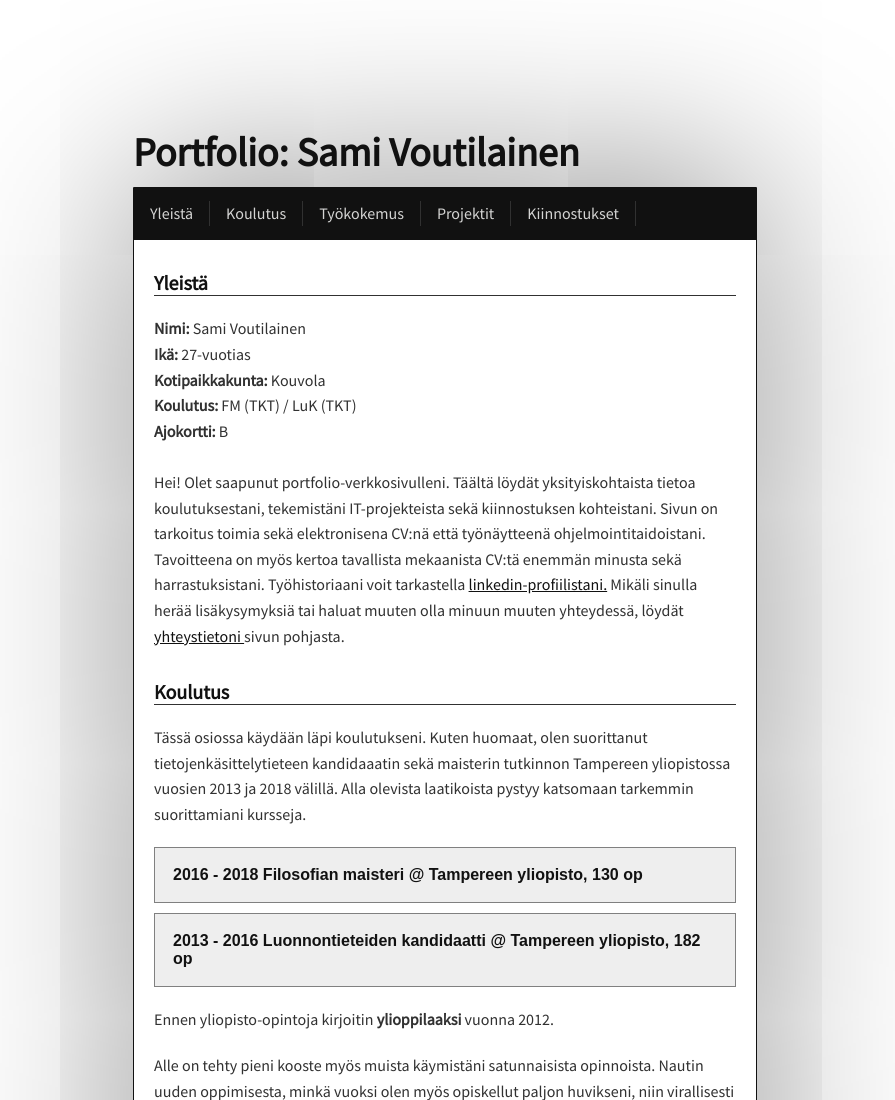
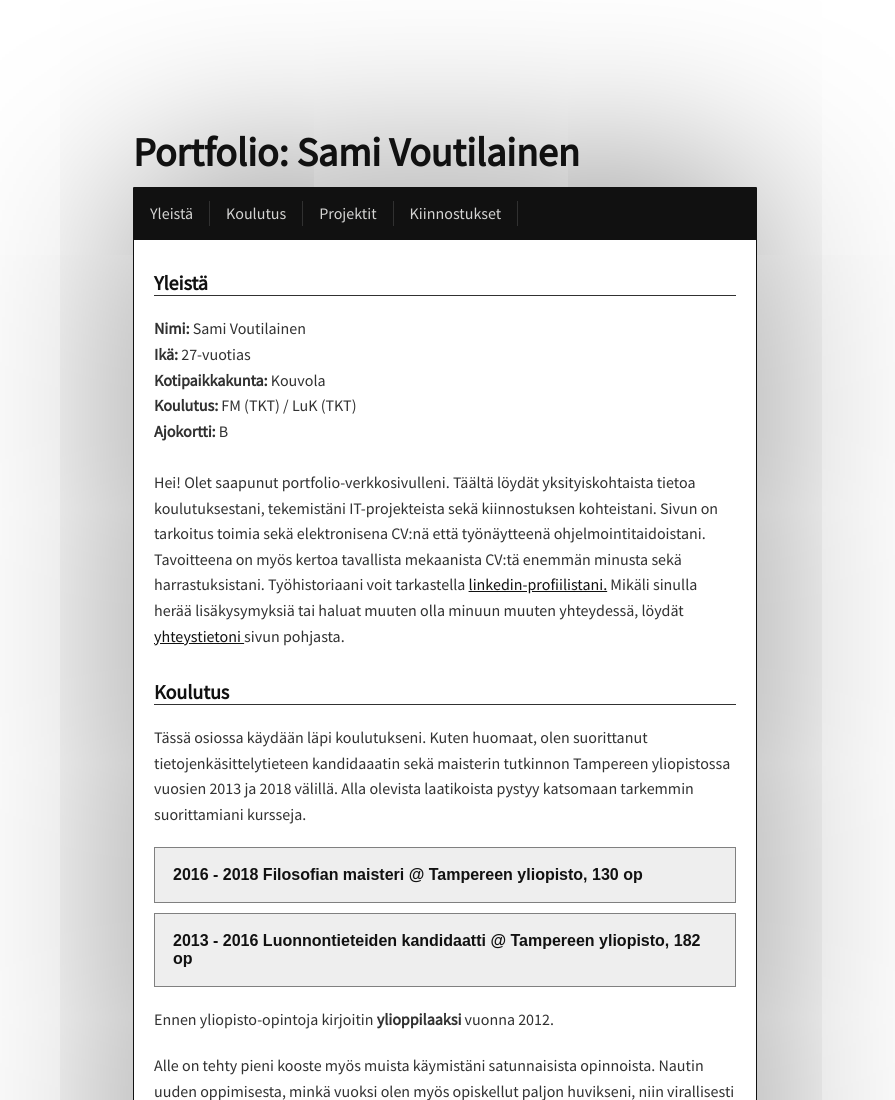
Before and after one commit to samsteri/samsteri.github.io, a plain HTML site: page index.html in a window 1280 px wide. Shown: the top 1100 px of the page, without its empty margins (195-1090 px from the left). Drawn offline with nearby package versions, Linux system fonts and the light colour scheme; no server answers.

Commit message:
Poistettu turha otsikko navigaatiopalkista.

```diff
--- a/index.html
+++ b/index.html
@@ -17,7 +17,6 @@
                 <ul>
                     <li><a href="#yleista" class="auki">Yleistä</a></li>
                     <li><a href="#koulutus" class="auki">Koulutus</a></li>
-                    <li><a href="#työkokemus">Työkokemus</a></li>
                     <li><a href="#projektit">Projektit</a></li>
                     <li><a href="#kiinnostukset">Kiinnostukset</a></li>
                 </ul>
```
